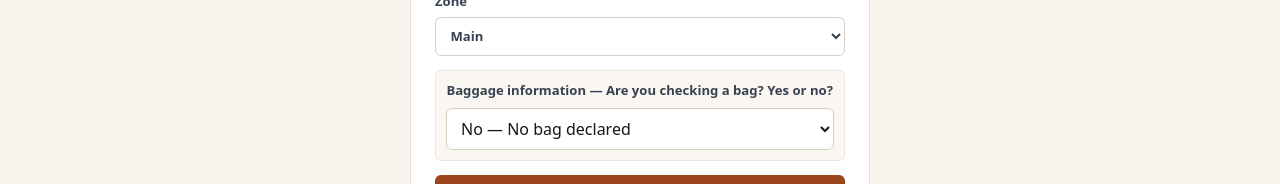
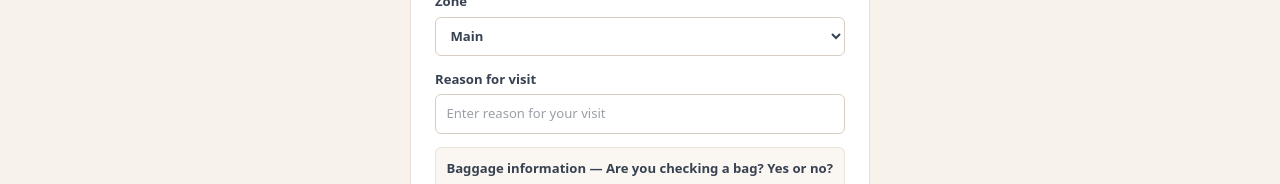
Before and after one commit to ctrae/LibFlow, a Next.js app in the folder frontend/: page /check-in in a window 1280 px wide. Shown: the part 479-663 px from the top of the page. Built offline with nearby package versions, Linux system fonts and the light colour scheme; no server answers; a web font is replaced by a local one.

Commit message:
Final fixes done

```diff
--- a/frontend/app/check-in/page.tsx
+++ b/frontend/app/check-in/page.tsx
@@ -33,6 +33,7 @@ function CheckInForm() {
   const [studentId, setStudentId] = useState("");
   const [minutes, setMinutes] = useState("");
   const [zone, setZone] = useState<Zone>("Main");
+  const [visitReason, setVisitReason] = useState("");
   const [checkingBag, setCheckingBag] = useState<"No" | "Yes">("No");
   const [submitting, setSubmitting] = useState(false);
   const [message, setMessage] = useState("");
@@ -88,6 +89,9 @@ function CheckInForm() {
         allotted_minutes: stayMinutes,
         zone,
 
+        // Reason for visit
+        visit_reason: visitReason.trim() || null,
+
         // Main can have a bag.
         // Basement can never have a bag.
         has_bag: zone === "Main" && checkingBag === "Yes",
@@ -105,6 +109,7 @@ function CheckInForm() {
       setEmail("");
       setStudentId("");
       setMinutes("");
+      setVisitReason("");
       setCheckingBag("No");
 
       if (staffMode) {
@@ -400,6 +405,34 @@ function CheckInForm() {
           </select>
         </label>
 
+        {/* REASON FOR VISIT */}
+        <label
+          style={{
+            display: "flex",
+            flexDirection: "column",
+            gap: "0.3rem",
+            fontSize: "0.82rem",
+            fontWeight: 600,
+            color: "#374151",
+          }}
+        >
+          Reason for visit
+
+          <input
+            type="text"
+            placeholder="Enter reason for your visit"
+            value={visitReason}
+            onChange={(e) => setVisitReason(e.target.value)}
+            maxLength={100}
+            style={{
+              padding: "0.55rem 0.65rem",
+              borderRadius: "6px",
+              border: "1px solid #d6cec2",
+              fontWeight: 400,
+            }}
+          />
+        </label>
+
         {/* BAG CHECK IS ONLY AVAILABLE IN THE MAIN ZONE */}
         {zone === "Main" && (
           <div
```
